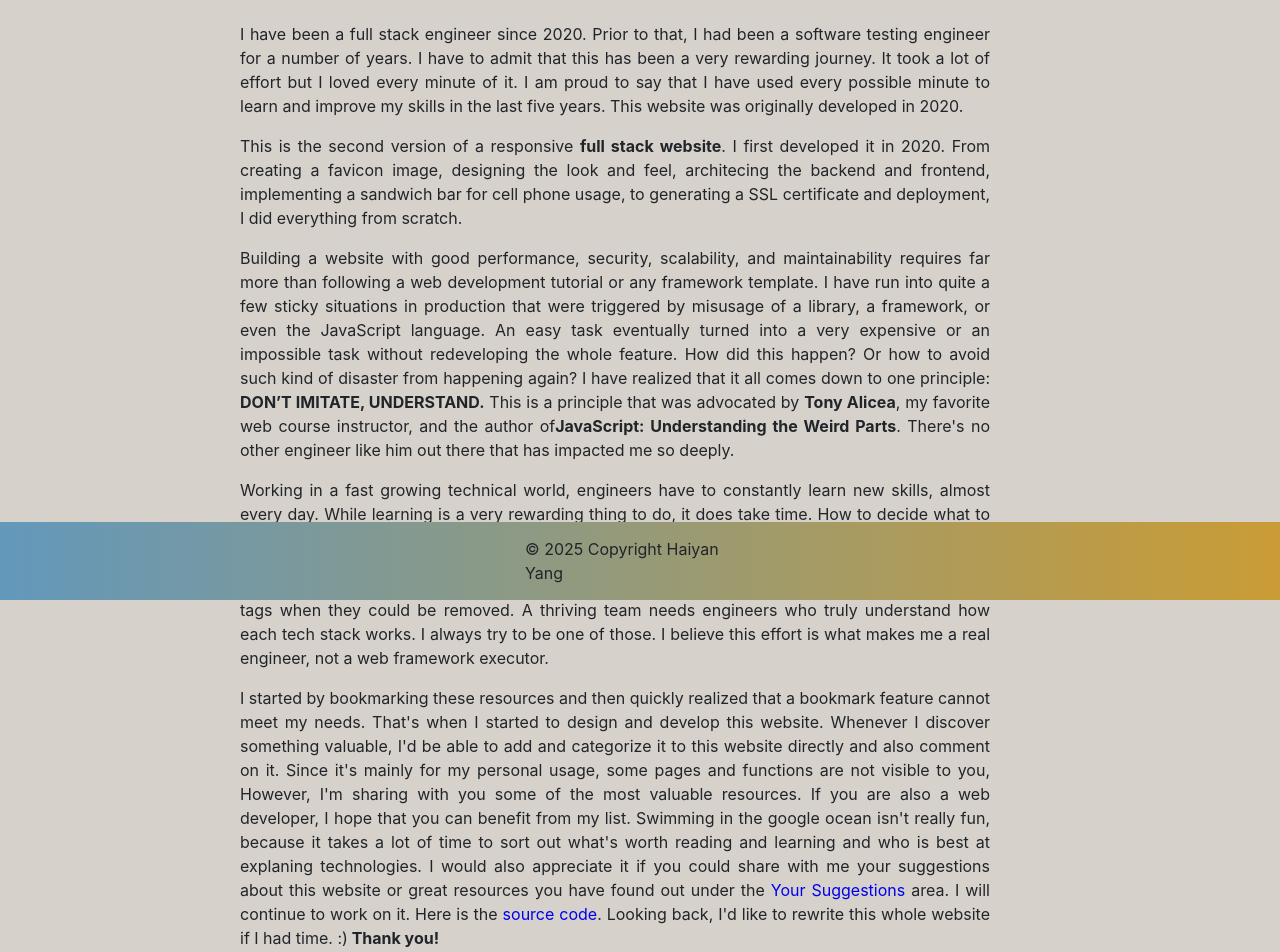
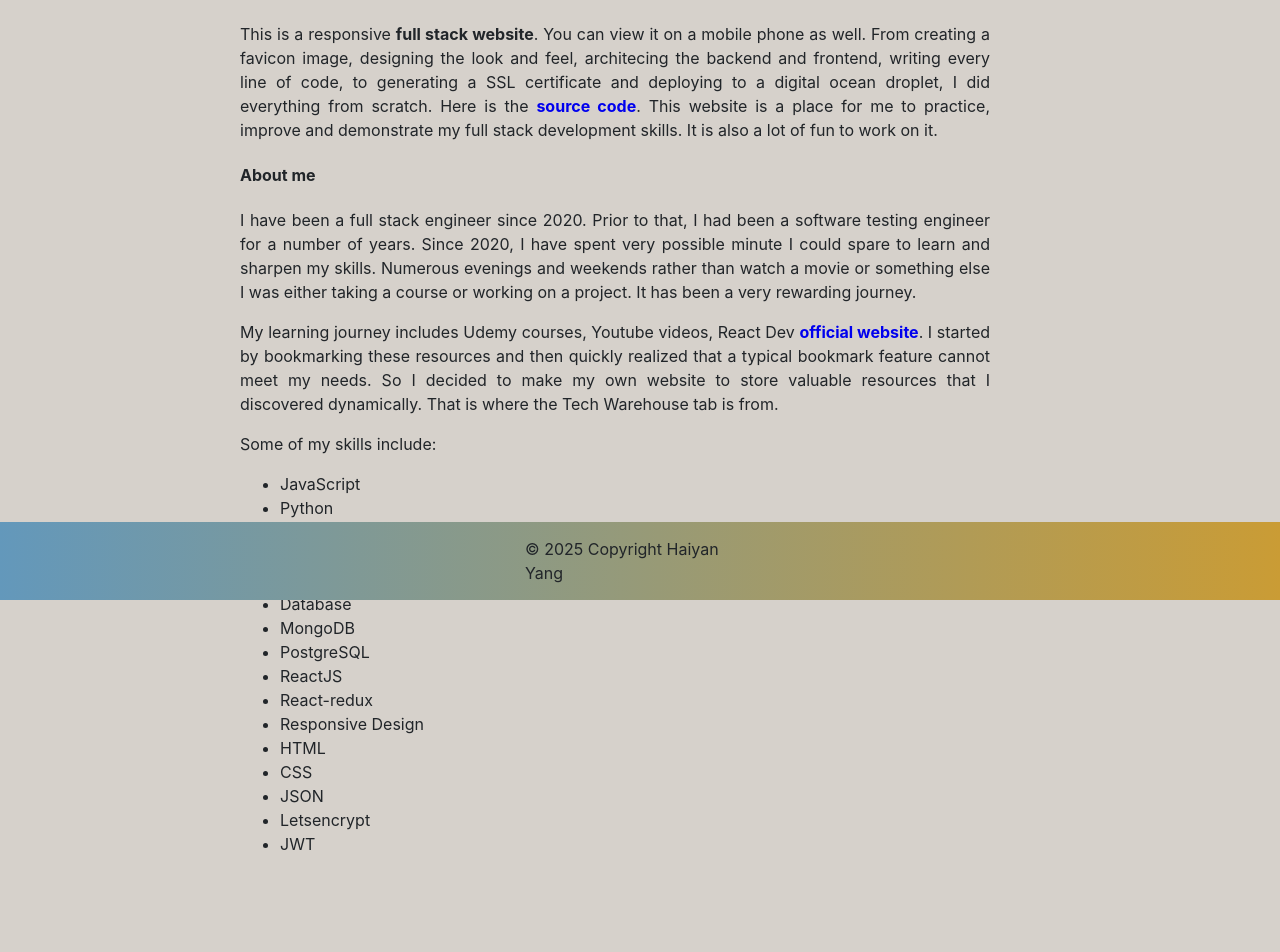
Before and after one commit to yhygh/haiyan2025, a React (Vite) app in the folder frontend/: page / in a window 1280 px wide. Shown: the part 200-1152 px from the top of the page. After the commit the page ends 1126 px from the top, so only its background shows below. Built offline with nearby package versions, Linux system fonts and the light colour scheme.

Commit message:
Styling for TechSectionList page

```diff
--- a/frontend/src/App.css
+++ b/frontend/src/App.css
@@ -172,6 +172,47 @@ ul.nav.navbar-page li {
 .idealist {
   list-style: none;
   padding: 0 1rem 1rem 1rem;
+}
+
+.gurulinkform {
+  margin-left: 0.5rem;
+}
+
+.gurulinkform .actionline {
+  display: flex;
+  margin-top: 0.5rem;
+  justify-content: flex-start;
+  align-items: stretch;
+}
+
+.gurulinkform .actionline .space {
+  margin-left: 1rem;
+}
+
+.add-tech-section {
+  display: flex;
+  justify-content: center;
+  align-items: center;
+  margin-bottom: 1rem;
+}
+
+.techform form {
+  display: flex;
+  justify-content: center;
+  align-items: center;
+}
+
+.techform form button {
+  margin-left: 1rem;
+  border-radius: 5px;
+}
+
+.add-tech-section .techform-action {
+  display: flex;
+  flex-direction: column;
+  justify-content: center;
+  gap: 0.8rem;
+  align-items: center;
 }
 
 /* For layout of Suggestions */
--- a/frontend/src/components/Dsa.jsx
+++ b/frontend/src/components/Dsa.jsx
@@ -26,7 +26,7 @@ const Dsa = () => {
           Leetcode is a great platform to hone the skills of an engineer. Yet it
           is quite a journey to reach the stage of identifying a pattern and
           solving a problem correctly within minutes. I would like to share a
-          few points here.
+          few points with examples here.
         </p>
         <h4>Tips for learning to solve Leetcode problems</h4>
         <ul>
@@ -35,7 +35,7 @@ const Dsa = () => {
           ))}
         </ul>
 
-        <h4>More to come</h4>
+        <h4>Details with examples coming soon ...</h4>
       </div>
     </div>
   );
--- a/frontend/src/components/Home.jsx
+++ b/frontend/src/components/Home.jsx
@@ -7,7 +7,6 @@ const Home = () => {
     "Data Structures and Algorithms",
     "NodeJS",
     "Express",
-    "JWT",
     "Database",
     "MongoDB",
     "PostgreSQL",
@@ -18,92 +17,48 @@ const Home = () => {
     "CSS",
     "JSON",
     "Letsencrypt",
-    "Bootstrap",
+    "JWT",
   ];
 
   return (
     <div>
       <h2>Welcome to Haiyan's Techland</h2>
       <div className="intro">
+        <h4>Introduction</h4>
+        <p>
+          This is a responsive <strong>full stack website</strong>. You can view
+          it on a mobile phone as well. From creating a favicon image, designing
+          the look and feel, architecing the backend and frontend, writing every
+          line of code, to generating a SSL certificate and deploying to a
+          digital ocean droplet, I did everything from scratch. Here is the{" "}
+          <a href="https://github.com/yhygh/haiyan2025">
+            <b>source code</b>
+          </a>
+          . This website is a place for me to practice, improve and demonstrate
+          my full stack development skills. It is also a lot of fun to work on
+          it.
+        </p>
         <h4>About me</h4>
         <p>
           I have been a full stack engineer since 2020. Prior to that, I had
-          been a software testing engineer for a number of years. I have to
-          admit that this has been a very rewarding journey. It took a lot of
-          effort but I loved every minute of it. I am proud to say that I have
-          used every possible minute to learn and improve my skills in the last
-          five years. This website was originally developed in 2020.
+          been a software testing engineer for a number of years. Since 2020, I
+          have spent very possible minute I could spare to learn and sharpen my
+          skills. Numerous evenings and weekends rather than watch a movie or
+          something else I was either taking a course or working on a project.
+          It has been a very rewarding journey.
         </p>
         <p>
-          This is the second version of a responsive{" "}
-          <strong>full stack website</strong>. I first developed it in 2020.
-          From creating a favicon image, designing the look and feel,
-          architecing the backend and frontend, implementing a sandwich bar for
-          cell phone usage, to generating a SSL certificate and deployment, I
-          did everything from scratch.
-        </p>
-        <p>
-          Building a website with good performance, security, scalability, and
-          maintainability requires far more than following a web development
-          tutorial or any framework template. I have run into quite a few sticky
-          situations in production that were triggered by misusage of a library,
-          a framework, or even the JavaScript language. An easy task eventually
-          turned into a very expensive or an impossible task without
-          redeveloping the whole feature. How did this happen? Or how to avoid
-          such kind of disaster from happening again? I have realized that it
-          all comes down to one principle:
-          <strong> DON’T IMITATE, UNDERSTAND.</strong> This is a principle that
-          was advocated by <strong>Tony Alicea</strong>, my favorite web course
-          instructor, and the author of
-          <strong>JavaScript: Understanding the Weird Parts</strong>. There's no
-          other engineer like him out there that has impacted me so deeply.
-        </p>
-        <p>
-          Working in a fast growing technical world, engineers have to
-          constantly learn new skills, almost every day. While learning is a
-          very rewarding thing to do, it does take time. How to decide what to
-          learn? Once again, try to learn the fundamentals and understand the
-          idea of the original author. To give an example: an engineer who truly
-          understand how React works would be very careful adding an extra{" "}
-          <strong>div</strong> tag because it will affect the performance. Yet
-          I've seen numerous usage of the div tags when they could be removed. A
-          thriving team needs engineers who truly understand how each tech stack
-          works. I always try to be one of those. I believe this effort is what
-          makes me a real engineer, not a web framework executor.
-        </p>
-        <p>
-          {" "}
-          I started by bookmarking these resources and then quickly realized
-          that a bookmark feature cannot meet my needs. That's when I started to
-          design and develop this website. Whenever I discover something
-          valuable, I'd be able to add and categorize it to this website
-          directly and also comment on it. Since it's mainly for my personal
-          usage, some pages and functions are not visible to you, However, I'm
-          sharing with you some of the most valuable resources. If you are also
-          a web developer, I hope that you can benefit from my list. Swimming in
-          the google ocean isn't really fun, because it takes a lot of time to
-          sort out what's worth reading and learning and who is best at
-          explaning technologies. I would also appreciate it if you could share
-          with me your suggestions about this website or great resources you
-          have found out under the
-          <Link to="/suggestion"> Your Suggestions</Link> area. I will continue
-          to work on it. Here is the{" "}
-          <a href="https://github.com/yhygh/haiyan">source code</a>. Looking
-          back, I'd like to rewrite this whole website if I had time. :)
-          <strong> Thank you!</strong>
-        </p>
-        <h4>I love algorithms!</h4>
-
-        <p>
-          I solved over 500 Leetcode's problems in both JavaScript and Python.
-          On the average, I solved each problem in three or four different
-          approaches. I love reading other people's solutions. Brilliant people
-          from all over the world came up with so many smart ideas that it is
-          such a pleasure learning other people's thought process, logic, coding
-          styles and tricks.
+          My learning journey includes Udemy courses, Youtube videos, React Dev{" "}
+          <a href="https://react.dv">
+            <b>official website</b>
+          </a>
+          . I started by bookmarking these resources and then quickly realized
+          that a typical bookmark feature cannot meet my needs. So I decided to
+          make my own website to store valuable resources that I discovered
+          dynamically. That is where the Tech Warehouse tab is from.
         </p>
 
-        <div>Some of my skill set includes:</div>
+        <div>Some of my skills include:</div>
         <ul>
           {skills.map((skill, i) => (
             <li key={i}>{skill}</li>
--- a/frontend/src/components/TechSectionList.jsx
+++ b/frontend/src/components/TechSectionList.jsx
@@ -16,28 +16,29 @@ const TechSectionList = () => {
     addGurulink,
     deleteGurulink,
   } = useTechSection();
-  // console.log(
-  //   `in TechSectionList ==== techSections = ${JSON.stringify(techSections)}`
-  // );
 
   return (
     <>
       <h2>Tech Sections</h2>
       {user && user.isAdmin && (
-        <>
-          <button onClick={() => setShowTechForm(true)}>
-            Add a Tech Section
-          </button>
+        <div className="add-tech-section">
+          {!showTechForm && (
+            <button onClick={() => setShowTechForm(true)}>
+              Add a Tech Section
+            </button>
+          )}
           {showTechForm && (
-            <div>
+            <div className="techform-action">
               <TechSectionForm
                 addTechSection={addTechSection}
                 hideTechForm={() => setShowTechForm(false)}
               />
-              <button onClick={() => setShowTechForm(false)}>Cancel</button>
+              <div>
+                <button onClick={() => setShowTechForm(false)}>Cancel</button>
+              </div>
             </div>
           )}
-        </>
+        </div>
       )}
       <div className="main-grid">
         {techSections.map((ts) => (
--- a/frontend/src/components/tech/TechSectionForm.jsx
+++ b/frontend/src/components/tech/TechSectionForm.jsx
@@ -13,7 +13,7 @@ const TechSectionForm = ({ addTechSection, hideTechForm }) => {
   // TODO: add input validation code
 
   return (
-    <div>
+    <div className="techform">
       <form onSubmit={handleSubmit}>
         <input
           type="text"
@@ -21,7 +21,7 @@ const TechSectionForm = ({ addTechSection, hideTechForm }) => {
           onChange={(e) => setTechSection(e.target.value)}
         />
         <button type="submit" disabled={techSection === ""}>
-          Create New Tech Section
+          Add Tech Section
         </button>
       </form>
     </div>
```
Also changed, not shown: frontend/src/components/AIfun.jsx (+6 -6 lines), frontend/src/components/tech/TechSection.jsx (+24 -2 lines).
